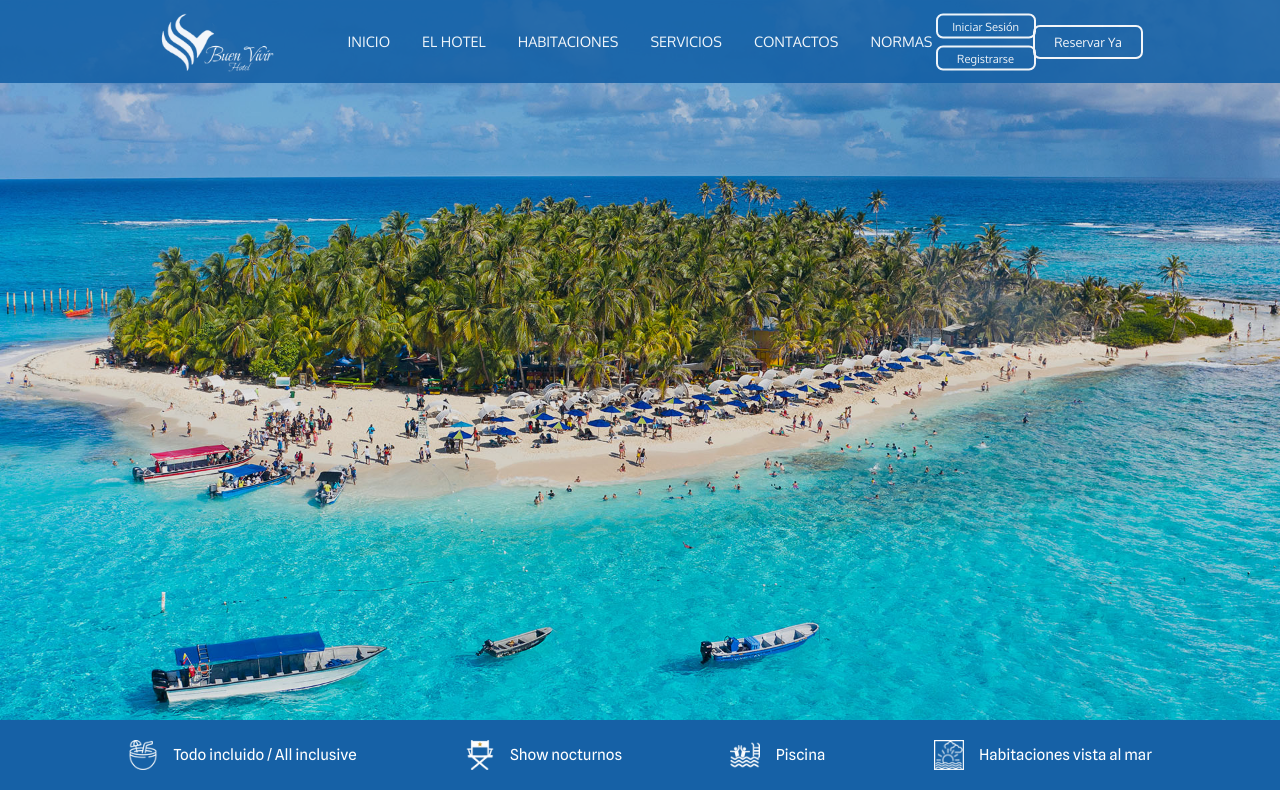
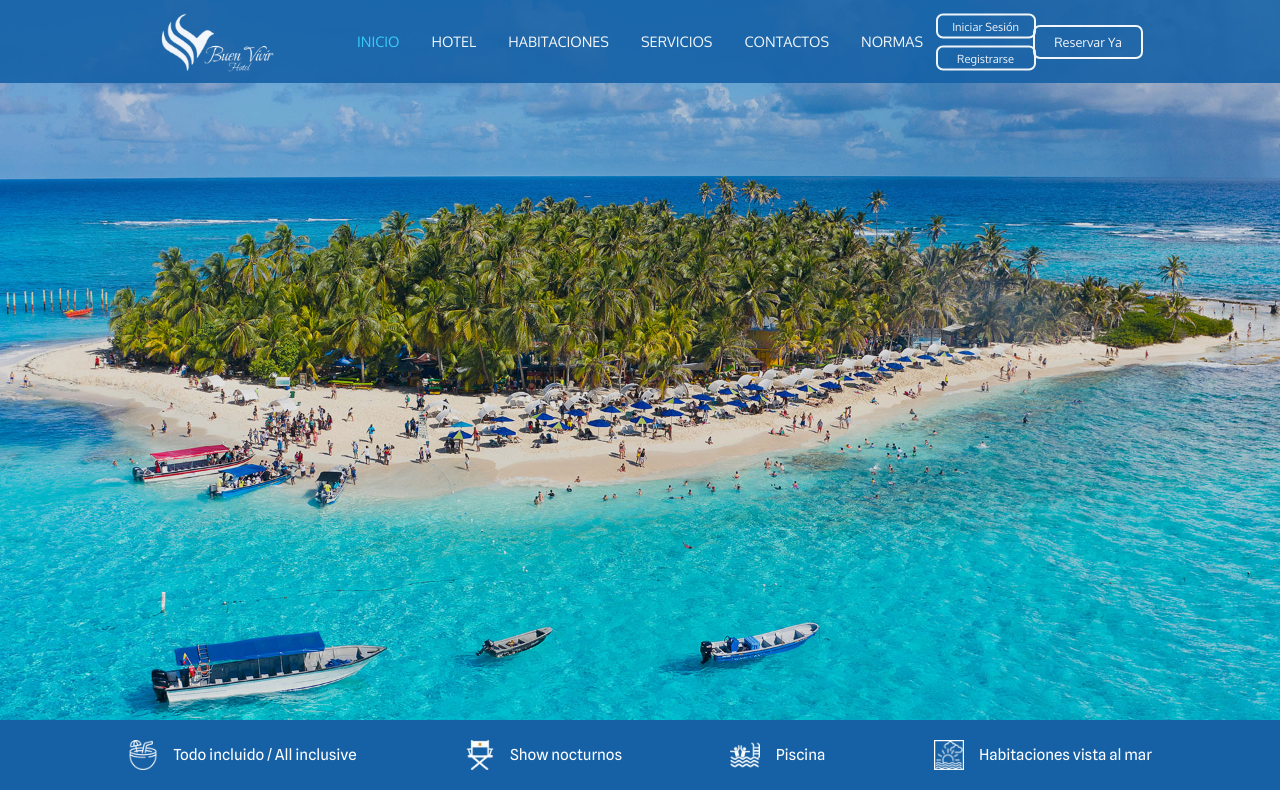
Before and after one commit to JuanPalacios10/hotel-frontend, a React (Vite) app in the folder proyecto/: page / in a window 1280 px wide. Shown: the top 800 px of the page. Built offline with nearby package versions, Linux system fonts and the light colour scheme.

Commit message:
Implementación del enrutado

```diff
--- a/proyecto/package.json
+++ b/proyecto/package.json
@@ -11,7 +11,8 @@
   },
   "dependencies": {
     "react": "^18.3.1",
-    "react-dom": "^18.3.1"
+    "react-dom": "^18.3.1",
+    "react-router-dom": "^7.0.1"
   },
   "devDependencies": {
     "@eslint/js": "^9.13.0",
--- a/proyecto/src/App.jsx
+++ b/proyecto/src/App.jsx
@@ -1,15 +1,13 @@
-import { useState } from 'react'
-import Inicio from './components/inicio/Inicio'
-import Hotel from './components/hotel/Hotel'
+import AppRouter from './AppRouter'
+import Header from './components/inicio/Header'
+import { BrowserRouter } from 'react-router-dom'
 
 function App() {
-  const [path] = useState(window.location.pathname)
-
   return (
-    <>
-      {path === '/' && <Inicio />}
-      {path === '/hotel' && <Hotel />}
-    </>
+    <BrowserRouter>
+      <Header />
+      <AppRouter />
+    </BrowserRouter>
   )
 }
 
--- /dev/null
+++ b/proyecto/src/AppRouter.jsx
@@ -0,0 +1,14 @@
+import Inicio from './components/inicio/Inicio'
+import Hotel from './components/hotel/Hotel'
+import { Routes, Route } from 'react-router-dom'
+
+function AppRouter() {
+  return (
+    <Routes>
+      <Route path="/" element={<Inicio />} />
+      <Route path="/hotel" element={<Hotel />} />
+    </Routes>
+  )
+}
+
+export default AppRouter
--- a/proyecto/src/components/hotel/Hotel.jsx
+++ b/proyecto/src/components/hotel/Hotel.jsx
@@ -1,4 +1,3 @@
-import Header from '../inicio/Header'
 import TituloTexto from './TituloTexto'
 import ImagenCentro from './ImagenCentro'
 import hotel5estrellas from '../../assets/images/h5estrellas.jpg'
@@ -8,9 +7,7 @@ import Banner from '../inicio/Banner'
 function Hotel() {
   return (
     <>
-      <Header>
-        <Banner imgUrl={piscinaHotel}>EL HOTEL</Banner>
-      </Header>
+      <Banner imgUrl={piscinaHotel}>EL HOTEL</Banner>
       <main>
         <TituloTexto
           title="Hotel El Buen Vivir"
--- a/proyecto/src/components/inicio/Inicio.jsx
+++ b/proyecto/src/components/inicio/Inicio.jsx
@@ -1,14 +1,13 @@
-import Header from './Header'
+import Banner from './Banner'
 import PanelSecciones from './PanelSecciones'
-import Banner from './Banner'
 import PanelServicios from './PanelServicios'
 import PanelServiciosItem from './PanelServicioItem'
 import PanelSeccionesItem from './PanelSeccionesItem'
+import bannerImg from '../../assets/images/inicio/banner-inicio.jpeg'
 import allImg from '../../assets/images/inicio/All inclusive.webp'
 import showImg from '../../assets/images/inicio/show.webp'
 import piscinaImg from '../../assets/images/inicio/Piscinas.webp'
 import marImg from '../../assets/images/inicio/Vista al mar.webp'
-import bannerImg from '../../assets/images/inicio/banner-inicio.jpeg'
 import habitacionesImg from '../../assets/images/inicio/habitacion.webp'
 import habitacionIcon from '../../assets/images/inicio/icon habitaciones.webp'
 import serviciosImg from '../../assets/images/inicio/servicios.webp'
@@ -20,9 +19,7 @@ import '../../styles/inicio.css'
 function Inicio() {
   return (
     <>
-      <Header>
-        <Banner imgUrl={bannerImg} />
-      </Header>
+      <Banner imgUrl={bannerImg} />
       <PanelServicios>
         <PanelServiciosItem icon={allImg}>Todo incluido / All inclusive</PanelServiciosItem>
         <PanelServiciosItem icon={showImg}>Show nocturnos</PanelServiciosItem>
--- /dev/null
+++ b/proyecto/src/components/menu-secciones/ListaSecciones.jsx
@@ -0,0 +1,5 @@
+function ListaSecciones({ children, className }) {
+  return <ul className={className}>{children}</ul>
+}
+
+export default ListaSecciones
--- /dev/null
+++ b/proyecto/src/components/menu-secciones/Logo.jsx
@@ -0,0 +1,10 @@
+function Logo({ logo, children }) {
+  return (
+    <div className="logo">
+      <img src={logo} alt="Logo" />
+      {children}
+    </div>
+  )
+}
+
+export default Logo
--- /dev/null
+++ b/proyecto/src/components/menu-secciones/NavLink.jsx
@@ -0,0 +1,16 @@
+import { NavLink as NavLinkRouter } from 'react-router-dom'
+
+export function NavLink({ to, children, className, ...props }) {
+  return (
+    <NavLinkRouter
+      {...props}
+      className={({ isActive }) => {
+        const active = isActive ? ' active' : ''
+        return className ? `${className}${active}` : active.trim()
+      }}
+      to={to}
+    >
+      {children}
+    </NavLinkRouter>
+  )
+}
--- /dev/null
+++ b/proyecto/src/components/menu-secciones/Seccion.jsx
@@ -0,0 +1,5 @@
+function Seccion({ children, className }) {
+  return <li className={className}>{children}</li>
+}
+
+export default Seccion
--- a/proyecto/src/components/menu-secciones/Secciones.jsx
+++ b/proyecto/src/components/menu-secciones/Secciones.jsx
@@ -1,3 +1,7 @@
+import ListaSecciones from './ListaSecciones'
+import Seccion from './Seccion'
+import { NavLink } from './NavLink'
+import Logo from './Logo'
 import '../../styles/secciones.css'
 import logo from '../../assets/images/logo/logo blanco letras.png'
 
@@ -5,10 +9,8 @@ const Secciones = () => {
   return (
     <nav className="menu-secciones">
       <div className="barra">
-        <div className="logo">
-          <img src={logo} alt="Logo" />
-        </div>
-        <ul className="lista-secciones">
+        <Logo logo={logo} />
+        {/* <ul className="lista-secciones">
           <li>
             <a href="/">INICIO</a>
           </li>
@@ -27,7 +29,27 @@ const Secciones = () => {
           <li>
             <a href="#normas">NORMAS</a>
           </li>
-        </ul>
+        </ul> */}
+        <ListaSecciones className="lista-secciones">
+          <Seccion>
+            <NavLink to="/">INICIO</NavLink>
+          </Seccion>
+          <Seccion>
+            <NavLink to="/hotel">HOTEL</NavLink>
+          </Seccion>
+          <Seccion>
+            <NavLink to="/habitaciones">HABITACIONES</NavLink>
+          </Seccion>
+          <Seccion>
+            <NavLink to="/servicios">SERVICIOS</NavLink>
+          </Seccion>
+          <Seccion>
+            <NavLink to="/contactos">CONTACTOS</NavLink>
+          </Seccion>
+          <Seccion>
+            <NavLink to="/normas">NORMAS</NavLink>
+          </Seccion>
+        </ListaSecciones>
         <div className="botones1">
           <button className="btn InicioSesion">Iniciar Sesión</button>
           <button className="btn Registro">Registrarse</button>
--- a/proyecto/src/styles/secciones.css
+++ b/proyecto/src/styles/secciones.css
@@ -8,6 +8,7 @@
   opacity: 0.9;
   z-index: 1000;
 }
+
 .lista-secciones {
   display: flex;
   justify-content: center;
@@ -29,8 +30,12 @@
   transition: color 0.1s ease;
 }
 
+.lista-secciones a.active {
+  color: #34d0ff;
+}
+
 .lista-secciones a:hover {
-  color: #20b4e0;
+  color: #34d0ff;
 }
 
 .botones1 {
```
Also changed, not shown: 1 other file (tests, documents, lock files or other folders).
